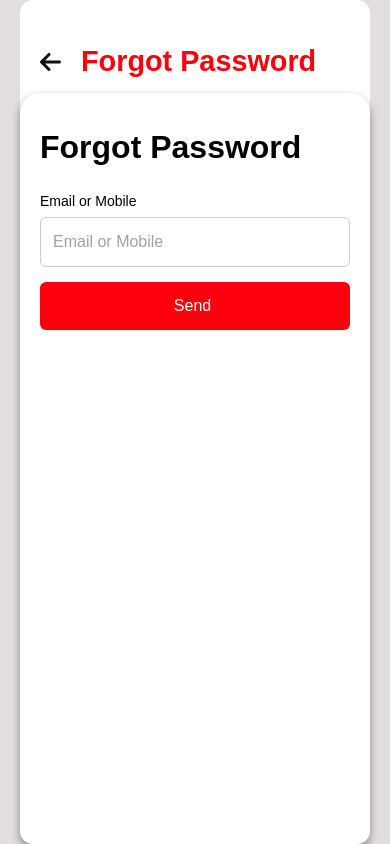
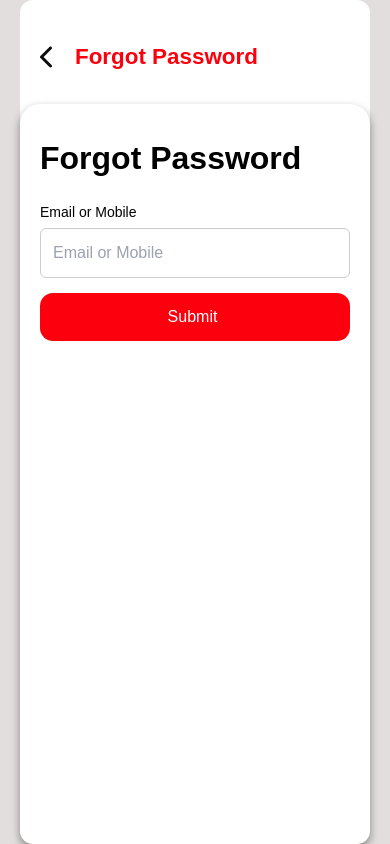
Before and after one commit to manikrishnaamarthi/gcp-ox, a Next.js app: page /UserAuthentication/ForgotPasswordPage in a window 390 px wide. Built offline with nearby package versions, Linux system fonts and the light colour scheme.

Commit message:
integrated the ui and functionality chnages of forgot password and other codes

```diff
--- a/package.json
+++ b/package.json
@@ -14,6 +14,7 @@
     "@fortawesome/react-fontawesome": "^0.2.2",
     "@react-oauth/google": "^0.12.1",
     "axios": "^1.7.7",
+    "js-cookie": "^3.0.5",
     "next": "14.2.13",
     "react": "^18",
     "react-dom": "^18",
--- a/src/app/UserAuthentication/ForgotPasswordPage/ForgotPasswordForm.css
+++ b/src/app/UserAuthentication/ForgotPasswordPage/ForgotPasswordForm.css
@@ -2,7 +2,8 @@
 body, html {
     margin: 0;
     padding: 0;
-    font-family: Arial, sans-serif;
+    font-family: "Poppins", sans-serif;
+    font-style: normal;
     width: 100%;
     height: 100%; /* Ensure the full height applies */
     display: flex;
@@ -31,7 +32,7 @@ body, html {
     flex-direction: column;
     align-items: center;
     padding-top: 40px;
-    padding-bottom: 40px;
+    padding-bottom: 60px;
     position: relative;
     border-radius: 13px 13px 13px 13px;
 }
@@ -83,7 +84,6 @@ body, html {
     margin-bottom: 20px;
     color: black;
     font-weight: 600;
-    font-family: 'Arial', sans-serif;
     text-align: left;
 
 }
@@ -93,7 +93,7 @@ body, html {
     color: black;
     padding-top: 28px;
     font-weight: 600;
-    font-family: 'Arial', sans-serif;
+    text-align: left;
 
 }
 .header-password{
@@ -103,7 +103,6 @@ body, html {
     padding-top: 28px;
     padding-left: 15px;
     font-weight: 600;
-    font-family: 'Arial', sans-serif;
 }
 
 .red-label {
@@ -140,13 +139,14 @@ body, html {
 .instruction-text {
     color: grey;
     margin-bottom: 20px;
+    text-align: left;
 }
 .button {
     background-color: #FC000E;
     color: #fff;
     padding: 12px 20px;
     border: none;
-    border-radius: 6px;
+    border-radius: 13px;
     cursor: pointer;
     width: 100%;
     font-size: 16px;
@@ -184,7 +184,7 @@ body, html {
     color: #fff;
     padding: 12px 18px;
     border: none;
-    border-radius: 6px;
+    border-radius: 13px;
     cursor: pointer;
     width: 100%;
     font-size: 16px;
@@ -270,3 +270,30 @@ body, html {
     font-size: 12px;
 
 }
+
+/* Responsive Adjustments */
+@media (max-width: 768px) {
+    .welcomeText {
+      font-size: 1.6rem;
+    }
+    .login-heading {
+      font-size: 1.4rem;
+    }
+  }
+
+  @media (max-width: 480px) {
+    .login-container {
+      max-width: 100%;
+      padding: 20px;
+    }
+    .logo {
+      width: 40px;
+      height: 40px;
+    }
+    .welcomeText {
+      font-size: 1.4rem;
+    }
+    .login-heading {
+      font-size: 1.2rem;
+    }
+  }
--- a/src/app/UserAuthentication/ForgotPasswordPage/ForgotPasswordForm.jsx
+++ b/src/app/UserAuthentication/ForgotPasswordPage/ForgotPasswordForm.jsx
@@ -5,7 +5,9 @@ import { useRouter } from 'next/navigation'; // Import the useRouter hook
 import { FontAwesomeIcon } from '@fortawesome/react-fontawesome';
 import { faEye, faEyeSlash} from '@fortawesome/free-regular-svg-icons';
 import './ForgotPasswordForm.css';
-import { faArrowLeft } from '@fortawesome/free-solid-svg-icons';
+import { faChevronLeft } from '@fortawesome/free-solid-svg-icons';
+import axios from 'axios';
+import Cookies from 'js-cookie';
 
 const ForgotPassword = () => {
     const [step, setStep] = useState(1);
@@ -18,9 +20,11 @@ const ForgotPassword = () => {
     const [verificationErrorMessage, setVerificationErrorMessage] = useState('');
     const [showPassword, setShowPassword] = useState(false);
     const [showConfirmPassword, setShowConfirmPassword] = useState(false);
-    const [showSuccessMessage, setShowSuccessMessage] = useState(false); // Set default to false
+    const [showSuccessMessage, setShowSuccessMessage] = useState(false);
+    const [otpSent, setOtpSent] = useState('');
+    const [enteredOtp, setEnteredOtp] = useState(''); // State to hold entered OTP
 
-    const router = useRouter(); // Initialize the useRouter hook
+    const router = useRouter();
 
     const togglePasswordVisibility = () => {
         setShowPassword(!showPassword);
@@ -36,74 +40,118 @@ const ForgotPassword = () => {
             const emailRegex = /^[^\s@]+@[^\s@]+\.[^\s@]+$/;
             const mobileRegex = /^\d{10}$/;
 
-            if (emailRegex.test(emailOrMobile)) {
+            if (!emailRegex.test(emailOrMobile) && !mobileRegex.test(emailOrMobile)) {
+                throw new Error('Please enter a valid email address or 10-digit mobile number.');
+            }
+
+            const response = await fetch('http://localhost:8000/usmapp/checkemail/', {
+                method: 'POST',
+                headers: { 'Content-Type': 'application/json' },
+                body: JSON.stringify({ emailOrMobile }),
+            });
+
+            const data = await response.json();
+
+            if (data.success) {
+                alert('OTP sent to your email!');
                 setStep(2);
-                setPasswordErrorMessage('');
-            } else if (mobileRegex.test(emailOrMobile)) {
-                setStep(3); // Move to the "Verify Mobile" step
-                setPasswordErrorMessage('');
+                setOtpSent(data.otp);
             } else {
-                throw new Error('Please enter a valid email address or 10-digit mobile number.');
+                throw new Error(data.message);
             }
         } catch (error) {
             setPasswordErrorMessage(error.message);
         }
     };
 
-    const handleVerification = async (e) => {
-        e.preventDefault();
+    const sendOtp = async (emailOrMobile) => {
         try {
-            const verificationCodeRegex = /^\d{4}$/; // Ensure the code is exactly 4 digits
+          const response = await axios.post(
+            'http://localhost:8000/usmapp/checkemail/',
+            { emailOrMobile },
+            { withCredentials: true } // Ensure cookies are sent
+          );
+          console.log(response.data);
+        } catch (error) {
+          console.error(error.response?.data || error.message);
+        }
+      };
 
-            if (verificationCodeRegex.test(verificationCode)) {
-                setStep(4); // Move to the "Create New Password" step
-                setVerificationErrorMessage('');
+      const verifyOtp = async (otp) => {
+        try {
+            const csrfToken = Cookies.get('csrftoken');  // Get the CSRF token from cookies
+
+            const response = await axios.post(
+                'http://localhost:8000/usmapp/verifyotp/',
+                { otp: otp },  // Use the passed otp parameter
+                {
+                    headers: {
+                        'Content-Type': 'application/json',
+                        'X-CSRFToken': csrfToken,  // Include CSRF token in headers
+                    },
+                    withCredentials: true  // Make sure cookies are sent with the request
+                }
+            );
+
+            console.log(response.data);  // Handle successful response
+        } catch (error) {
+            // Handle error response
+            if (error.response) {
+                console.error(error.response.data);  // Log the error response
             } else {
-                throw new Error('Invalid Verification code');
+                console.error('Error occurred while verifying OTP:', error.message);
             }
-        } catch (error) {
-            setVerificationErrorMessage(error.message);
         }
     };
 
-    const handleNewPasswordChange = (e) => {
-        const password = e.target.value;
-        const strongPasswordRegex = /^(?=.*[a-z])(?=.*[A-Z])(?=.*\d)(?=.*[@$!%*?&])[A-Za-z\d@$!%*?&]{8,}$/;
+      const handleVerification = async (e) => {
+        e.preventDefault();
+        try {
+            const response = await fetch('http://localhost:8000/usmapp/verifyotp/', {
+                method: 'POST',
+                credentials: 'include',  // Ensure cookies are included for session management
+                headers: { 'Content-Type': 'application/json' },
+                body: JSON.stringify({ otp: verificationCode })  // Send the entered OTP
+            });
 
-        setNewPassword(password);
+            const data = await response.json();
+            console.log(data);  // Debugging
 
-        if (password.length >= 8 && !strongPasswordRegex.test(password)) {
-            setPasswordErrorMessage('Password must be at least 8 characters long, contain at least one uppercase letter, one lowercase letter, one number, and one special character.');
-        } else {
-            setPasswordErrorMessage('');
+            if (response.ok) {
+                alert('OTP verified successfully!');
+                setStep(4);  // Proceed to password reset step
+            } else {
+                setVerificationErrorMessage(data.message || 'Invalid OTP.');
+            }
+        } catch (error) {
+            console.error('Error:', error);
+            setVerificationErrorMessage('Network error. Please try again.');
         }
     };
 
     const handlePasswordChange = async (e) => {
         e.preventDefault();
+        if (newPassword !== confirmPassword) {
+            setConfirmPasswordErrorMessage('Passwords do not match.');
+            return;
+        }
+
         try {
-            if (newPassword.length < 8 || passwordErrorMessage) {
-                return;
+            const response = await fetch('http://localhost:8000/usmapp/resetpassword/', {
+                method: 'POST',
+                headers: { 'Content-Type': 'application/json' },
+                body: JSON.stringify({ emailOrMobile, newPassword }),
+            });
+
+            const data = await response.json();
+            if (data.success) {
+                alert('Password reset successful!');
+                router.push('/login');
+            } else {
+                setPasswordErrorMessage(data.message);
             }
-
-            if (newPassword !== confirmPassword) {
-                setConfirmPasswordErrorMessage('Passwords do not match.');
-                return;
-            } else {
-                setConfirmPasswordErrorMessage('');
-            }
-
-
-            setEmailOrMobile('');
-            setShowSuccessMessage(true);
-
-            // Redirect to the StartupPage after 2 seconds (optional delay)
-            setTimeout(() => {
-                router.push('http://localhost:3000/'); // Replace with your StartupPage path
-            },2000);
-
         } catch (error) {
-            setPasswordErrorMessage(error.message);
+            setPasswordErrorMessage('Network error. Please try again.');
         }
     };
 
@@ -118,7 +166,7 @@ const ForgotPassword = () => {
                     <div className="top-section">
                         <div className="logoContainer">
                             <span className="back-arrow" onClick={handleGoBack}>
-                                <FontAwesomeIcon icon={faArrowLeft} />
+                            <FontAwesomeIcon icon={faChevronLeft} />
                             </span>
                             <div className="welcomeText">Forgot Password</div>
                         </div>
@@ -136,7 +184,7 @@ const ForgotPassword = () => {
                                 onChange={(e) => setEmailOrMobile(e.target.value)}
                                 className="input"
                             />
-                            <button type="submit" className="button">Send</button>
+                            <button type="submit" className="button">Submit</button>
                         </form>
                         {passwordErrorMessage && <p className="alert-error-email">{passwordErrorMessage}</p>}
                     </div>
@@ -149,14 +197,14 @@ const ForgotPassword = () => {
                 <div className="top-section">
                     <div className="logoContainer">
                         <span className="back-arrow" onClick={handleGoBack}>
-                            <FontAwesomeIcon icon={faArrowLeft} />
+                        <FontAwesomeIcon icon={faChevronLeft} />
                         </span>
                         <div className="welcomeText">Verify</div>
                     </div>
                 </div>
                 <div className="ForgotPasswordCard">
                     <h2 className="header-verify">Verify Your Email</h2>
-                    <p className="instruction-text">Enter the OTP Code sent to your E-mailid entered </p>
+                    <p className="instruction-text">Enter the OTP Code sent to your E-mailid</p>
                     <form onSubmit={handleVerification}>
                         <div className="verification-inputs">
                             {[...Array(4)].map((_, i) => (
@@ -174,7 +222,7 @@ const ForgotPassword = () => {
                                 />
                             ))}
                         </div>
-                        <button type="submit" className="button-verify">Verify</button>
+                        <button type="submit" className="button-verify">Submit</button>
                     </form>
                     <p className="resend-text">Didn't receive the code? <a href="#" className='resend-link'>Resend</a></p>
                     {verificationErrorMessage && <p className="alert-error-verify">{verificationErrorMessage}</p>}
--- a/src/app/UserAuthentication/LoginPage/LoginForm.css
+++ b/src/app/UserAuthentication/LoginPage/LoginForm.css
@@ -1,13 +1,15 @@
 body, html {
   margin: 0;
   padding: 0;
-  font-family: Arial, sans-serif;
-  width: 100%; /* Ensures that the body and html take the full width */
-  height: 100%; /* Ensures that the body takes full height */
+  font-family:"Poppins", sans-serif;
+  width: 100%;
+  height: 100%; /* Ensure the full height applies */
   display: flex;
-  justify-content: center; /* Center horizontally */
-  align-items: center; /* Center vertically */
-  background-color: rgb(226, 222, 222); /* Background color */
+  justify-content: center;
+  align-items: center;
+  background-color: rgb(226, 222, 222);
+  box-sizing: border-box;
+  font-style: normal;
 }
 
 .login-container {
@@ -26,7 +28,7 @@ body, html {
   display: flex;
   flex-direction: column;
   align-items: center;
-  padding-top: 40px;
+  padding-top: 30px;
   padding-bottom: 40px;
   position: relative;
   border-radius: 13px 13px 13px 13px;
@@ -41,25 +43,27 @@ body, html {
 }
 
 .logo {
-  width: 60px;
-  height: 60px;
+  width: 100px;
+  height: 100px;
   margin-right: 20px;
 }
 
 .welcomeText {
   font-weight: bold;
-  font-size: 1.8rem;
+  font-size: 2.5rem;
   color: #FC000E;
 }
 
 .login-card {
   background-color: #fff;
-  border-radius: 20px 20px 13px 13px;
+  border-radius: 20px 20px 13px 13px; /* Rounded bottom corners */
   padding: 30px 20px;
   width: 100%;
   box-sizing: border-box;
-  box-shadow: 0 4px 8px rgba(0, 0, 0, 0.6);
+  box-shadow: 0 4px 8px rgba(0, 0, 0, 0.4);
   position: relative;
+  text-align: center;
+  flex-grow: 1; /* Let this card grow and take available space */
   margin-top: -30px;
 }
 
@@ -107,7 +111,7 @@ body, html {
   background-color: #FC000E;
   color: white;
   border: none;
-  border-radius: 5px;
+  border-radius: 13px;
   font-size: 1rem;
   cursor: pointer;
 }
@@ -145,3 +149,30 @@ body, html {
 .errorMessage {
   color: #FC000E;
 }
+
+/* Responsive Adjustments */
+@media (max-width: 768px) {
+  .welcomeText {
+    font-size: 1.8rem;
+  }
+  .login-heading {
+    font-size: 1.4rem;
+  }
+}
+
+@media (max-width: 480px) {
+  .login-container {
+    max-width: 100%;
+    padding: 20px;
+  }
+  .logo {
+    width: 40px;
+    height: 40px;
+  }
+  .welcomeText {
+    font-size: 1.4rem;
+  }
+  .login-heading {
+    font-size: 1.2rem;
+  }
+}
--- a/src/app/UserAuthentication/LoginPage/LoginForm.jsx
+++ b/src/app/UserAuthentication/LoginPage/LoginForm.jsx
@@ -83,7 +83,7 @@ function LoginForm() {
     <div className="login-container">
       <div className="top-section">
         <div className="logoContainer">
-          <img src="/images/shot.png" alt="Oxivive Logo" className="logo" />
+          <img src="/images/shot(1).png" alt="Oxivive Logo" className="logo" />
           <div className="welcomeText">Oxivive</div>
         </div>
       </div>
--- a/src/app/UserAuthentication/ServiceProvider/ServiceProvider.css
+++ b/src/app/UserAuthentication/ServiceProvider/ServiceProvider.css
@@ -1,28 +1,69 @@
 /* General body styles for responsiveness */
 body {
-  font-family: 'Arial', sans-serif;
+  font-family: "Poppins", sans-serif;
+  font-style: normal;
   margin: 0;
-  background-image: linear-gradient(to top, white, rgb(235, 233, 233));
+  padding: 0;
+  background-color: rgb(226, 222, 222);
+  min-height: 100vh;
+  display: flex;
+  justify-content: center;
+  align-items: center;
+}
+
+.signup-container {
+  width: 350px;
+  height: 100vh;
+  border-radius: 13px;
+  display: flex;
+  flex-direction: column;
+  justify-content: center;
+  align-items: center;
+}
+
+.top-section {
+  width: 100%;
   background-color: white;
-  padding: 20px;
-  border-radius: 13px;
-  text-align: center;
   display: flex;
-  margin-top: 40px;
   flex-direction: column;
   align-items: center;
-  max-width: 360px;
-  margin: auto;
-  min-height: 100vh;
-  justify-content: center;
+  padding-top: 30px;
+  padding-bottom: 40px; /* Ensure no padding at the bottom */
+  position: relative;
+  border-radius: 13px 13px 0 0; /* Radius for the top card */
   box-sizing: border-box;
-  box-shadow: 0 4px 8px rgba(0, 0, 0, 0.1);
-  overflow: hidden; /* Ensure scroll functionality */
 }
 
-html, body {
-  height: 100%;
-  overflow-y: scroll;
+.logoContainer {
+  display: flex;
+  align-items: center;
+  justify-content: flex-start;
+  width: 100%;
+  padding: 0 20px;
+}
+
+.logo {
+  width: 100px;
+  height: 100px;
+  margin-right: 20px;
+}
+
+.welcomeText {
+  font-weight: bold;
+  font-size: 2.5rem;
+  color: #FC000E;
+}
+
+.signup-card {
+  background-color: #fff; /* White background for the login form */
+  border-radius: 20px 20px 13px 13px; /* Rounded top corners */
+  padding: 30px 20px;
+  width: 100%;
+  box-sizing: border-box;
+  box-shadow: 0 4px 8px rgba(0, 0, 0, 0.6);
+  position: relative;
+  margin-top: -30px; /* Creates the overlapping effect */
+  overflow-y: auto; /* Scrolling enabled, but hidden */
 }
 
 ::-webkit-scrollbar {
@@ -39,7 +80,8 @@ html, body {
   color: #050505;
   font-size: 24px;
   margin-bottom: 20px;
-  margin-top: 40px;
+  margin-top: 5px;
+  font-weight: bold;
 }
 
 /* Form container styles */
@@ -166,34 +208,6 @@ html, body {
   margin-right: 10px;
 }
 
-/* Responsive styles for smaller screens */
-@media (max-width: 600px) {
-  body {
-    padding: 10px;
-  }
-
-  .service-provider-title {
-    font-size: 20px;
-  }
-
-  .service-provider-input,
-  .service-provider-input-password {
-    padding: 8px;
-    font-size: 14px;
-  }
-
-  .service-provider-button-prev,
-  .service-provider-button-next {
-    padding: 8px;
-    font-size: 14px;
-  }
-
-  .upload-field label {
-    padding: 8px;
-  }
-
-}
-
 /* Confirmation Screen Container */
 .submission-confirmation {
   display: flex;
@@ -246,3 +260,39 @@ html, body {
 .back-button:hover {
   background-color: #d32f2f;
 }
+
+/* Responsive Adjustments */
+@media (max-width: 768px) {
+  .welcomeText {
+    font-size: 1.8rem;
+  }
+  .service-provider-title {
+    font-size: 1.2rem;
+  }
+}
+
+@media (max-width: 480px) {
+  .signup-container {
+    max-width: 100%;
+    padding: 20px;
+  }
+  .logo {
+    width: 40px;
+    height: 40px;
+  }
+  .welcomeText {
+    font-size: 1.4rem;
+  }
+  .service-provider-title {
+    font-size: 1.1rem;
+  }
+  .service-provider-button-container {
+    flex-direction: column;
+    margin-top: 15px;
+  }
+  .service-provider-button-prev,
+  .service-provider-button-next {
+    width: 100%;
+    margin: 10px 0;
+  }
+}
--- a/src/app/UserAuthentication/SignupPage/SignupForm.css
+++ b/src/app/UserAuthentication/SignupPage/SignupForm.css
@@ -1,7 +1,8 @@
 @import url('https://cdnjs.cloudflare.com/ajax/libs/font-awesome/6.0.0-beta3/css/all.min.css');
 
 body {
-  font-family: 'Arial', sans-serif;
+  font-family: "Poppins", sans-serif;
+  font-style: normal;
   margin: 0;
   padding: 0;
   background-color: rgb(226, 222, 222);
@@ -27,7 +28,7 @@ body {
   display: flex;
   flex-direction: column;
   align-items: center;
-  padding-top: 40px;
+  padding-top: 30px;
   padding-bottom: 40px; /* Ensure no padding at the bottom */
   position: relative;
   border-radius: 13px 13px 0 0; /* Radius for the top card */
@@ -43,14 +44,14 @@ body {
 }
 
 .logo {
-  width: 60px;
-  height: 60px;
+  width: 100px;
+  height: 100px;
   margin-right: 20px;
 }
 
 .welcomeText {
   font-weight: bold;
-  font-size: 1.8rem;
+  font-size: 2.5rem;
   color: #FC000E;
 }
 
@@ -64,6 +65,15 @@ body {
   position: relative;
   margin-top: -30px; /* Creates the overlapping effect */
   overflow-y: auto; /* Scrolling enabled, but hidden */
+}
+
+.service-provider-title {
+  color: #050505;
+  font-size: 2rem;
+  margin-bottom: 20px;
+  margin-top: 5px;
+  font-weight: bold;
+  text-align: left;
 }
 
 /* Hide the scrollbar but keep scrolling */
@@ -108,12 +118,7 @@ body {
   border: 1px solid #FC000E;
 }
 
-.eye-icon {
-  position: absolute;
-  right: 10px;
-  top: 50%;
-  transform: translateY(-50%);
-  cursor: pointer;
+.input-field{
   color: #0e0d0d;
 }
 
@@ -137,7 +142,7 @@ button {
   color: white;
   padding: 10px;
   border: none;
-  border-radius: 5px;
+  border-radius: 13px;
   width: 100%;
   font-size: 16px;
   cursor: pointer;
@@ -176,31 +181,6 @@ button:hover {
   margin-top: 5px;
 }
 
-@media (max-width: 600px) {
-  body {
-    padding: 10px;
-  }
-
-  .welcomeText {
-    font-size: 20px;
-  }
-
-  .input-field input,
-  .upload-field label {
-    padding: 8px;
-    font-size: 14px;
-  }
-
-  button {
-    padding: 8px;
-    font-size: 14px;
-  }
-
-  .google-signup {
-    font-size: 14px;
-  }
-}
-
 .service-provider-link {
   display: block;
   color: #FC000E;
@@ -213,3 +193,30 @@ button:hover {
 .text {
   text-align: center;
 }
+
+/* Responsive Adjustments */
+@media (max-width: 768px) {
+  .welcomeText {
+    font-size: 1.8rem;
+  }
+  .service-provider-title {
+    font-size: 1.4rem;
+  }
+}
+
+@media (max-width: 480px) {
+  .signup-container {
+    max-width: 100%;
+    padding: 20px;
+  }
+  .logo {
+    width: 40px;
+    height: 40px;
+  }
+  .welcomeText {
+    font-size: 1.4rem;
+  }
+  .service-provider-title {
+    font-size: 1.2rem;
+  }
+}
--- a/src/app/UserAuthentication/StartPage/HomePage.css
+++ b/src/app/UserAuthentication/StartPage/HomePage.css
@@ -9,7 +9,6 @@ body {
   display: flex;
   flex-direction: column;
   align-items: center;
-  margin: auto;
   min-height: 100vh;
   justify-content: center;
   box-sizing: border-box;
@@ -17,7 +16,7 @@ body {
 
 /* Container to fit all screen sizes */
 .container {
-  width: 350px; /* Limit to prevent overflow on large screens */
+  width: 350px; /* Use percentage for responsiveness */
   height: 100vh;
   border-radius: 16px;
   background-image: url('/images/Signup-page.png');
@@ -30,11 +29,13 @@ body {
   align-items: center;
   box-sizing: border-box;
   background-size: 100% 100%;
+  padding: 20px;
 }
 
 /* Adjusts the button layout */
 .button-section {
-  width: 90%;
+  width: 100%; /* Make button section responsive */
+  max-width: 350px;
   display: flex;
   flex-direction: column;
   gap: 15px;
@@ -55,3 +56,24 @@ body {
   cursor: pointer;
   font-weight: bold;
 }
+
+/* Media Queries for different screen sizes */
+
+/* For screens smaller than 600px */
+@media (max-width: 600px) {
+  .container {
+    max-width: 100%;
+    min-width: auto;
+  }
+  .login-button, .signup-button {
+    font-size: 16px;
+    padding: 10px;
+  }
+}
+
+/* For very large screens */
+@media (min-width: 1200px) {
+  .container {
+    max-width: 600px;
+  }
+}
```
Also changed, not shown: src/app/UserAuthentication/ServiceProvider/ServiceProvider.jsx (+9 -7 lines), src/app/UserAuthentication/SignupPage/SignupForm.jsx (+2 -9 lines), public/images/shot(1).png (added), 1 other file (tests, documents, lock files or other folders).
